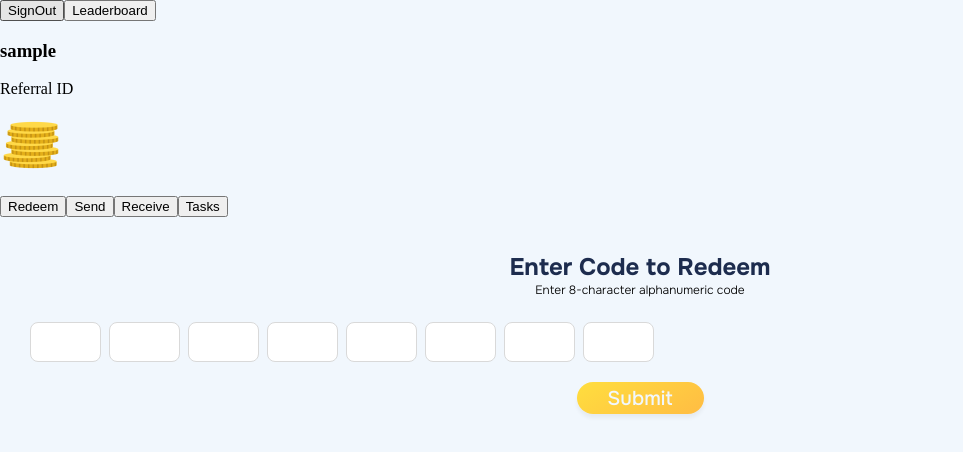
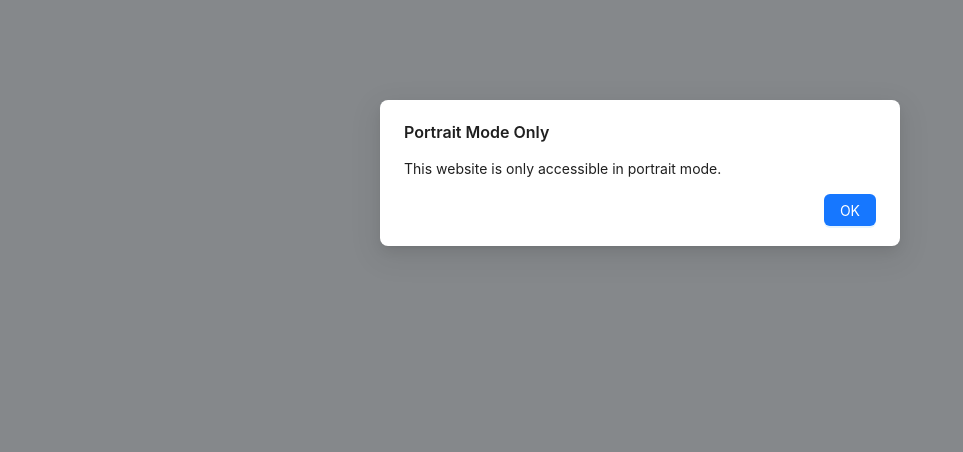
Before and after one commit to psabhishek26/BountyHeist-IEDC, a React (Vite) app: page / in a window 1280 px wide. Shown: the top 452 px of the page, without its empty margins (0-963 px from the left). Built offline with nearby package versions, Linux system fonts and the light colour scheme; no server answers; the database is empty; sample sign-in values are in the browser's storage.

Commit message:
Only allow portrait mode
Signed-off-by: psabhishek26 <sploitpay.aosp.test@gmail.com>

```diff
--- /dev/null
+++ b/src/components/PortraitOnly/PortraitOnly.jsx
@@ -0,0 +1,53 @@
+import React, { useState, useEffect } from "react";
+import { Modal } from "antd";
+
+function PortraitOnly({ children }) {
+  const [isPortrait, setIsPortrait] = useState(true);
+  const [isModalVisible, setIsModalVisible] = useState(false);
+
+  useEffect(() => {
+    const checkOrientation = () => {
+      const isPortraitMode = window.matchMedia("(orientation: portrait)").matches;
+      if (!isPortraitMode) {
+        setIsPortrait(false);
+        setIsModalVisible(true);
+      } else {
+        setIsPortrait(true);
+        setIsModalVisible(false);
+      }
+    };
+
+    checkOrientation();
+    window.addEventListener("resize", checkOrientation);
+
+    return () => {
+      window.removeEventListener("resize", checkOrientation);
+    };
+  }, []);
+
+  const handleOk = () => {
+    setIsModalVisible(false);
+  };
+
+  return (
+    <>
+      {isPortrait ? (
+        children
+      ) : (
+        <>
+          <Modal
+            title="Portrait Mode Only"
+            visible={isModalVisible}
+            onOk={handleOk}
+            cancelButtonProps={{ style: { display: "none" } }}
+            closable={false}
+          >
+            <p>This website is only accessible in portrait mode.</p>
+          </Modal>
+        </>
+      )}
+    </>
+  );
+}
+
+export default PortraitOnly;
--- a/src/main.jsx
+++ b/src/main.jsx
@@ -4,13 +4,16 @@ import App from "./App.jsx";
 import "./index.css";
 import { UserProvider } from "./context/UserContext.jsx";
 import { BrowserRouter } from "react-router-dom";
+import PortraitOnly from "./components/PortraitOnly/PortraitOnly.jsx";
 
 createRoot(document.getElementById("root")).render(
   <StrictMode>
-    <BrowserRouter>
-      <UserProvider>
-        <App />
-      </UserProvider>
-    </BrowserRouter>
+    <PortraitOnly>
+      <BrowserRouter>
+        <UserProvider>
+          <App />
+        </UserProvider>
+      </BrowserRouter>
+    </PortraitOnly>
   </StrictMode>
 );
```
